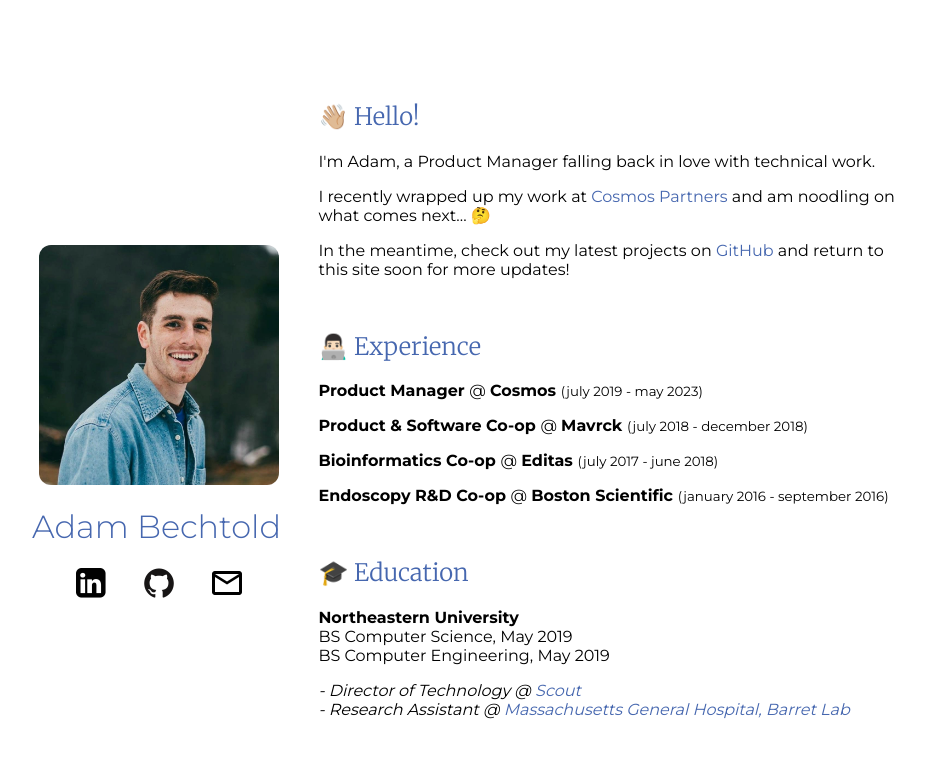
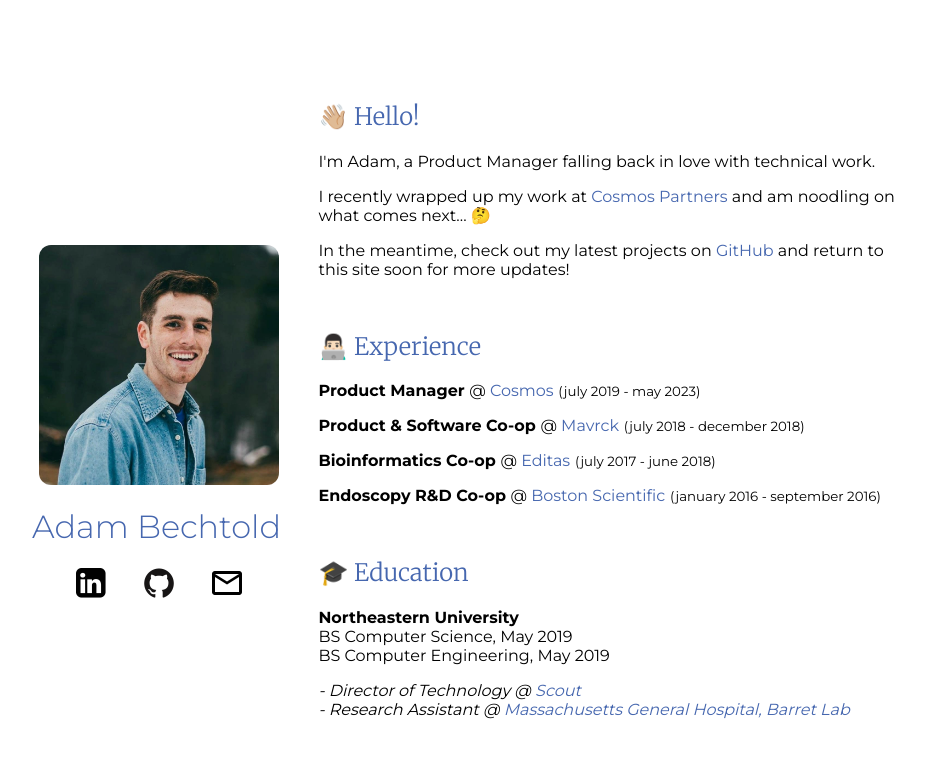
Before and after one commit to adambechtold/personal-website, a Next.js app: page / in a window 1280 px wide. Shown: the top 758 px of the page, without its empty margins (133-1058 px from the left). Built offline with nearby package versions, Linux system fonts and the light colour scheme.

Commit message:
so each company has a url to its website

```diff
--- a/app/components/ContentItem/Experience/Experience.js
+++ b/app/components/ContentItem/Experience/Experience.js
@@ -6,22 +6,34 @@
 const experiences = [
   {
     title: "Product Manager",
-    company: "Cosmos",
+    company: {
+      name: "Cosmos",
+      url: "https://www.cosmos.space",
+    },
     dates: "(july 2019 - may 2023)",
   },
   {
     title: "Product & Software Co-op",
-    company: "Mavrck",
+    company: {
+      name: "Mavrck",
+      url: "https://www.mavrck.co",
+    },
     dates: "(july 2018 - december 2018)",
   },
   {
     title: "Bioinformatics Co-op",
-    company: "Editas",
+    company: {
+      name: "Editas",
+      url: "https://www.editasmedicine.com",
+    },
     dates: "(july 2017 - june 2018)",
   },
   {
     title: "Endoscopy R&D Co-op",
-    company: "Boston Scientific",
+    company: {
+      name: "Boston Scientific",
+      url: "https://www.bostonscientific.com",
+    },
     dates: "(january 2016 - september 2016)",
   },
 ];
@@ -52,25 +64,16 @@
  *
  * @param {Object} props - The props for the component.
  * @param {string} props.title - The title of the experience.
- * @param {string} props.company - The company of the experience.
+ * @param {string} props.company.name - The name of company of the experience.
+ * @param {string} props.company.url - The link to the company.
  * @param {string} props.dates - The dates of the experience.
- * @param {string} props.link - The link to the company.
  * @return {JSX.Element} The rendered experience item.
  */
-function ExperienceItem({ title, company, dates, link }) {
-  const Company = ({ company, link }) =>
-    link ? (
-      <b>
-        <a href={link}>{company}</a>
-      </b>
-    ) : (
-      <b>{company}</b>
-    );
-
+function ExperienceItem({ title, company, dates }) {
   return (
-    <div className={styles.container} key={`${title}-${company}`}>
+    <div className={styles.container} key={`${title}-${company.name}`}>
       <div>
-        <b> {title} </b> @ <Company company={company} link={link} />
+        <b> {title} </b> @ <a href={company.url}>{company.name}</a>
       </div>
       <div className={styles.dates}>
         <small> {dates} </small>
@@ -81,7 +84,9 @@
 
 ExperienceItem.propTypes = {
   title: PropTypes.string.isRequired,
-  company: PropTypes.string.isRequired,
+  company: PropTypes.shape({
+    name: PropTypes.string.isRequired,
+    url: PropTypes.string.isRequired,
+  }).isRequired,
   dates: PropTypes.string.isRequired,
-  link: PropTypes.string.notRequired,
 };
```
